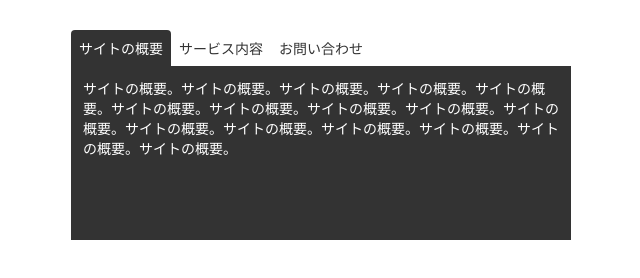
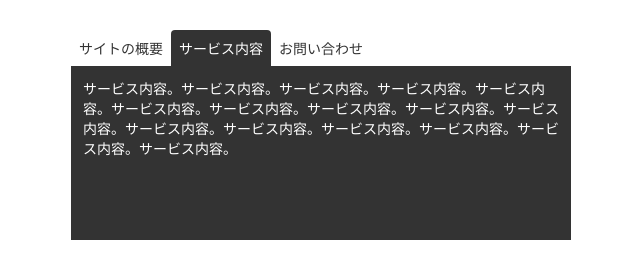
Before and after one commit to yuuttana1223/js-tab-menu, a plain HTML site: page index.html in a window 1280 px wide. Both pictures are taken after a click on the link "サービス内容". Shown: the whole page, without its empty margins (319-959 px from the left). Drawn offline with Linux system fonts and the light colour scheme.

Commit message:
[Finish] タブメニュー完成

```diff
--- a/index.html
+++ b/index.html
@@ -11,22 +11,22 @@
     <div class="container">
       <ul class="menu">
         <li>
-          <a href="#" class="active">サイトの概要</a>
+          <a href="#" class="active" data-id="about">サイトの概要</a>
         </li>
         <li>
-          <a href="#">サービス内容</a>
+          <a href="#" data-id="service">サービス内容</a>
         </li>
         <li>
-          <a href="#">お問い合わせ</a>
+          <a href="#" data-id="contact">お問い合わせ</a>
         </li>
       </ul>
-      <section class="content active">
+      <section class="content active" id="about">
         サイトの概要。サイトの概要。サイトの概要。サイトの概要。サイトの概要。サイトの概要。サイトの概要。サイトの概要。サイトの概要。サイトの概要。サイトの概要。サイトの概要。サイトの概要。サイトの概要。サイトの概要。サイトの概要。
       </section>
-      <section class="content">
+      <section class="content" id="service">
         サービス内容。サービス内容。サービス内容。サービス内容。サービス内容。サービス内容。サービス内容。サービス内容。サービス内容。サービス内容。サービス内容。サービス内容。サービス内容。サービス内容。サービス内容。サービス内容。
       </section>
-      <section class="content">
+      <section class="content" id="contact">
         お問い合わせ。お問い合わせ。お問い合わせ。お問い合わせ。お問い合わせ。お問い合わせ。お問い合わせ。お問い合わせ。お問い合わせ。お問い合わせ。お問い合わせ。お問い合わせ。お問い合わせ。お問い合わせ。お問い合わせ。お問い合わせ。
       </section>
     </div>
--- a/js/main.js
+++ b/js/main.js
@@ -1,3 +1,20 @@
 "use strict";
 {
+  const menuItems = document.querySelectorAll(".menu li a");
+  const contents = document.querySelectorAll(".content");
+
+  menuItems.forEach((menuItem) => {
+    menuItem.addEventListener("click", (e) => {
+      e.preventDefault();
+      menuItems.forEach((menuItem) => {
+        menuItem.classList.remove("active");
+      });
+      menuItem.classList.add("active");
+
+      contents.forEach((content) => {
+        content.classList.remove("active");
+      });
+      document.getElementById(menuItem.dataset.id).classList.add("active");
+    });
+  });
 }
```
